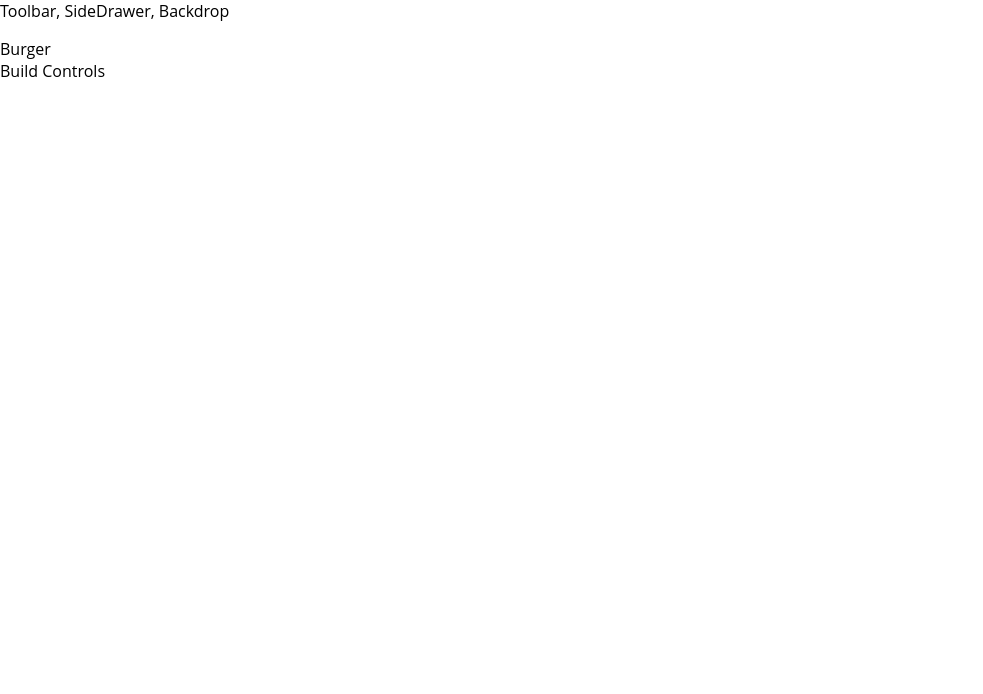
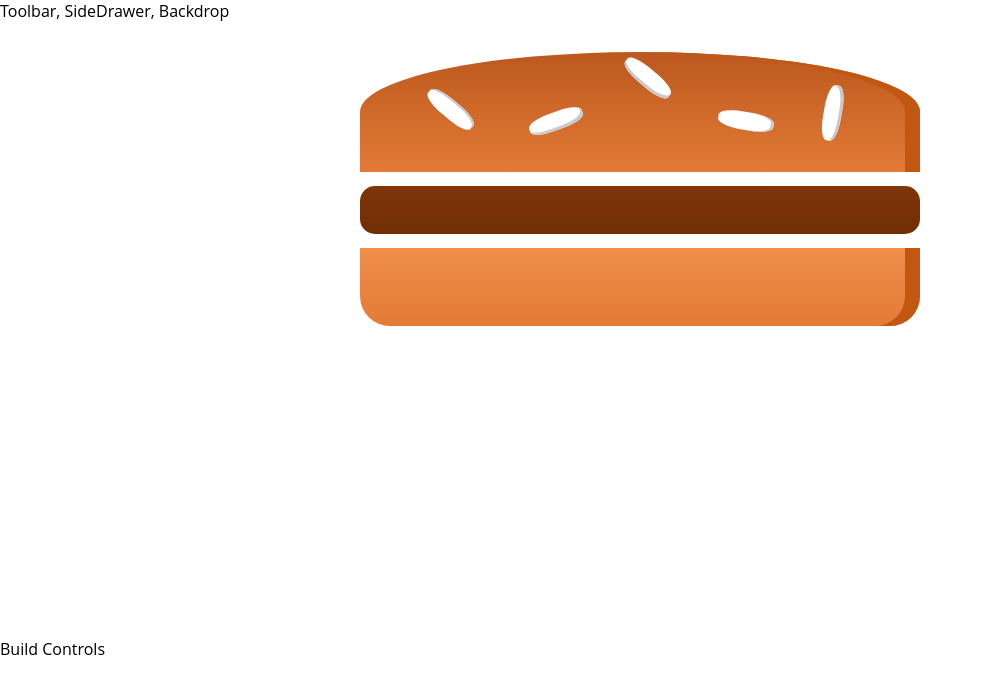
Before and after one commit to shindiogawa/burger-builder, a React (Create React App) app in the folder burguer-builder-application/: page / in a window 1280 px wide. Shown: the top 694 px of the page, without its empty margins (0-983 px from the left). Built offline with nearby package versions, Linux system fonts and the light colour scheme.

Commit message:
5- Starting the Burger Component

```diff
--- a/burguer-builder-application/src/components/Burger/Burger.js
+++ b/burguer-builder-application/src/components/Burger/Burger.js
@@ -0,0 +1,15 @@
+import React from 'react';
+import classes from './Burger.module.css';
+import BurgerIngredient from './BurgerIngredient/BurgerIngredient';
+const burger = (props) => {
+    return (
+        <div className={classes.Burger}>
+            <BurgerIngredient type="bread-top" />
+            <BurgerIngredient type="cheese" />
+            <BurgerIngredient type="meat" />
+            <BurgerIngredient type="bread-bottom" />
+        </div>
+    );
+};
+
+export default burger;
--- /dev/null
+++ b/burguer-builder-application/src/components/Burger/Burger.module.css
@@ -0,0 +1,29 @@
+.Burger {
+    width: 100%;
+    margin: auto;
+    height: 250px;
+    overflow: scroll;
+    text-align: center;
+    font-weight: bold;
+    font-size: 1.2rem;
+}
+@media (min-width: 500px) and (min-height: 400px) {
+    .Burger {
+        width: 350px;
+        height: 300px;
+    }
+}
+
+@media (min-width: 500px) and (min-height: 401px) {
+    .Burger {
+        width: 450px;
+        height: 400px;
+    }
+}
+
+@media (min-width: 1000px) and (min-height: 700px) {
+    .Burger {
+        width: 700px;
+        height: 600px;
+    }
+}
--- a/burguer-builder-application/src/containers/BurgerBuilder/BurgerBuilder.js
+++ b/burguer-builder-application/src/containers/BurgerBuilder/BurgerBuilder.js
@@ -1,11 +1,11 @@
 import React, {Component} from 'react';
 import Aux from '../../hoc/Aux';
-
+import Burger from '../../components/Burger/Burger';
 class BurgerBuilder extends Component {
     render() {
         return (
             <Aux>
-                <div>Burger</div>
+                <Burger />
                 <div>Build Controls</div>
             </Aux>
         );
```
